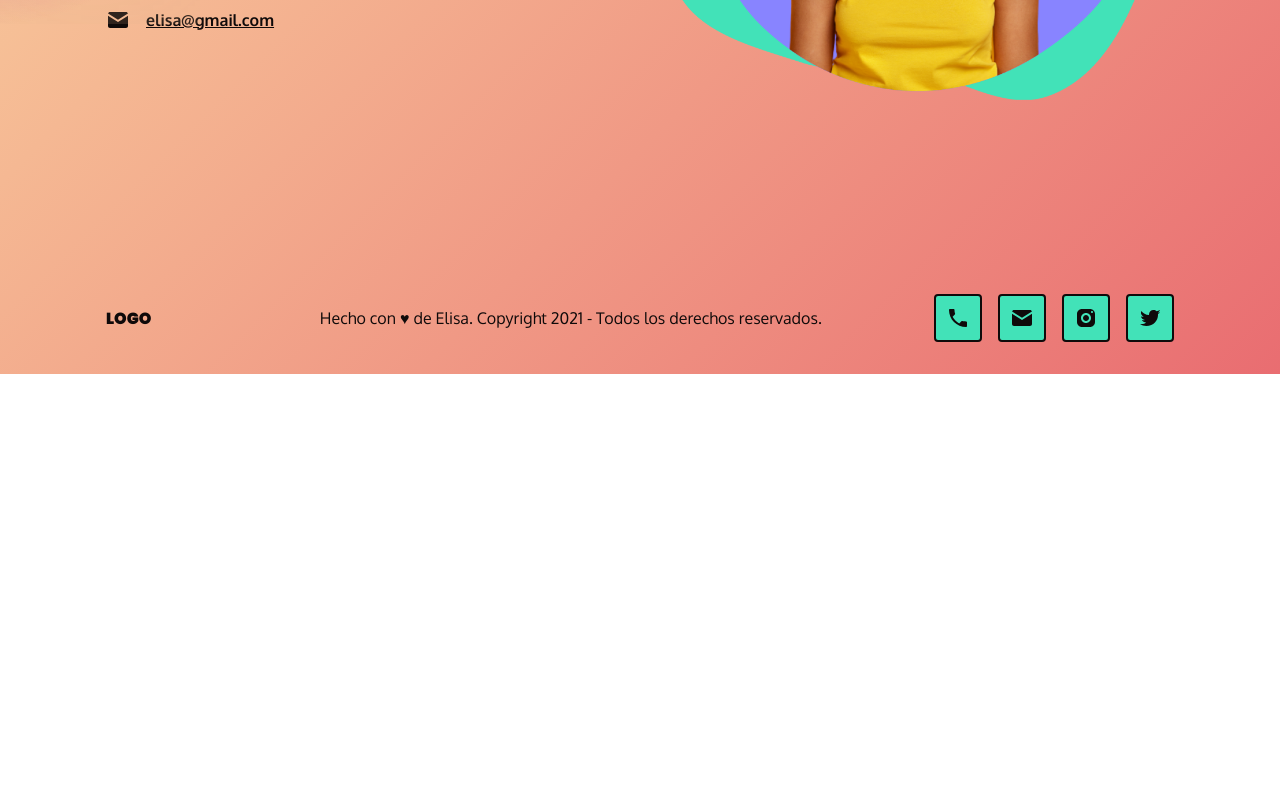
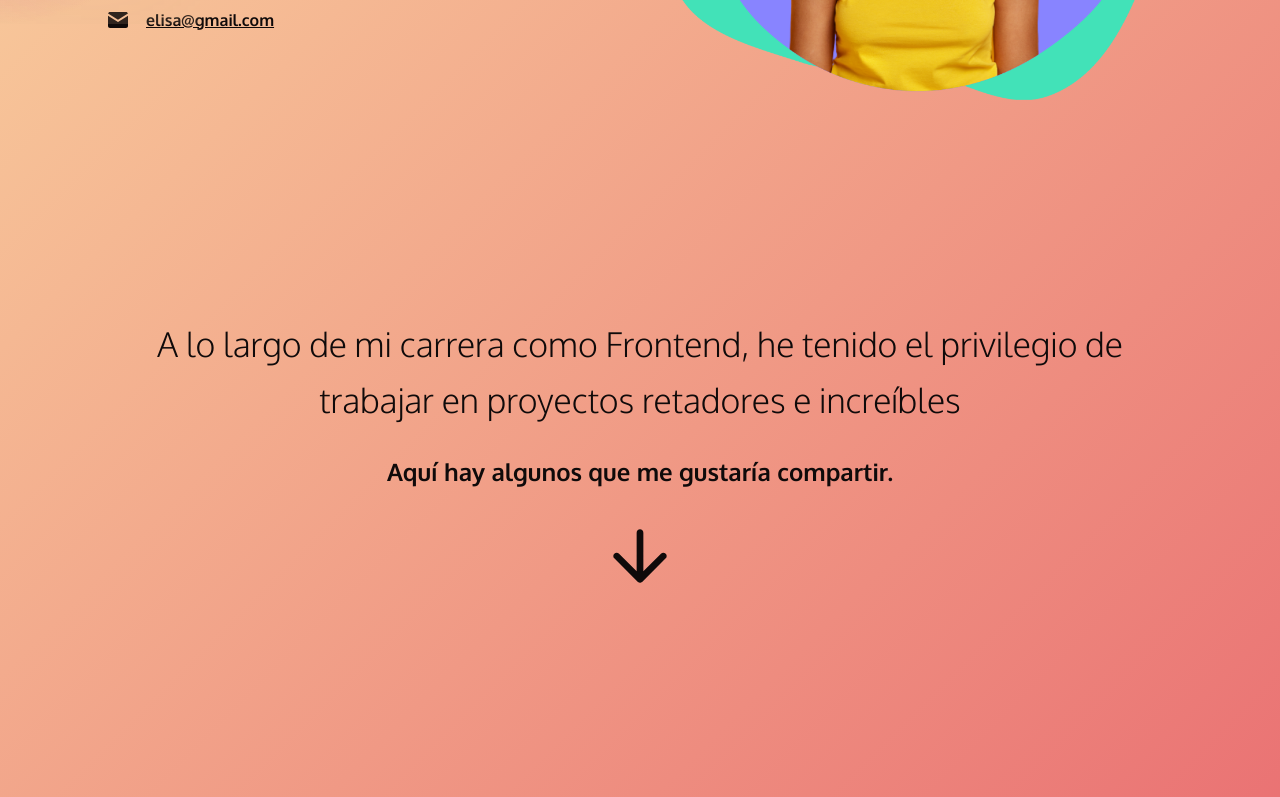
Before and after one commit to carlossantesp/portafolio-elisa, a Next.js app: page / in a window 1280 px wide. Shown: the part 426-1223 px from the top of the page. Before the commit the page ends 800 px from the top, so only its background shows below. Built offline with nearby package versions, Linux system fonts and the light colour scheme.

Commit message:
Agregando el Info

```diff
--- /dev/null
+++ b/components/Information/Information.module.css
@@ -0,0 +1,45 @@
+.info {
+  display: flex;
+  justify-content: center;
+  align-items: center;
+  flex-direction: column;
+  margin: 2.5rem 0;
+}
+.infoDescripcion,
+.infoProjectos {
+  margin: 0;
+  text-align: center;
+  font-size: 1.5rem;
+  line-height: 2.5rem;
+}
+.infoProjectos,
+.infoLink {
+  margin-top: 1.5rem;
+}
+.infoProjectos {
+  font-weight: var(--fontBold);
+}
+.infoLink svg {
+  width: 5rem;
+  height: 5rem;
+}
+@media screen and (min-width: 768px) {
+  .info {
+    margin: 5rem 0;
+  }
+}
+@media screen and (min-width: 992px) {
+  .info {
+    margin: 6.25rem 0;
+  }
+  .infoDescripcion {
+    font-size: 2.125rem;
+    line-height: 3.5rem;
+    font-weight: var(--fontAccent);
+  }
+}
+@media screen and (min-width: 1200px) {
+  .info {
+    margin: 12.5rem 0;
+  }
+}
--- /dev/null
+++ b/components/Information/index.js
@@ -0,0 +1,22 @@
+import Link from "next/link";
+import styles from "./Information.module.css";
+import ArrowDown from "../../icons/arrow-down";
+
+export default function Information() {
+  return (
+    <section id="hola" className={styles.info}>
+      <p className={styles.infoDescripcion}>
+        A lo largo de mi carrera como Frontend, he tenido el privilegio de
+        trabajar en proyectos retadores e increíbles
+      </p>
+      <p className={styles.infoProjectos}>
+        Aquí hay algunos que me gustaría compartir.
+      </p>
+      <Link href="#proyectos">
+        <a className={styles.infoLink}>
+          <ArrowDown />
+        </a>
+      </Link>
+    </section>
+  );
+}
--- a/icons/arrow-down.js
+++ b/icons/arrow-down.js
@@ -8,7 +8,7 @@ export default function ArrowDown() {
       xmlns="http://www.w3.org/2000/svg"
     >
       <path
-        d="M11 3V17.0703L6.42969 12.5L4.92969 14L12 21.0703L19.0703 14L17.5703 12.5L13 17.0703V3H11Z"
+        d="M13.0067 4.99981C13.0067 4.44391 12.556 3.99327 12.0002 3.99327C11.4443 3.99327 10.9936 4.44391 10.9936 4.99981V16.5701L5.71169 11.2881C5.31861 10.895 4.68131 10.895 4.28824 11.2881C3.89516 11.6812 3.89516 12.3185 4.28824 12.7116L11.2882 19.7116C11.4209 19.8442 11.5814 19.9321 11.7509 19.9752C11.7892 19.985 11.8283 19.9925 11.8681 19.9978C11.9346 20.0065 12.0018 20.0086 12.0687 20.004C12.2578 19.9913 12.4326 19.9264 12.5788 19.8235C12.6305 19.7871 12.6785 19.746 12.7224 19.7009L19.7117 12.7116C20.1048 12.3185 20.1048 11.6812 19.7117 11.2881C19.3186 10.895 18.6813 10.895 18.2882 11.2881L13.0067 16.5697V4.99981Z"
         fill="current-color"
       />
     </svg>
--- a/pages/index.js
+++ b/pages/index.js
@@ -1,10 +1,12 @@
 import Hero from "../components/Hero";
+import Information from "../components/Information";
 import Layout from "../components/Layout";
 
 export default function Home() {
   return (
     <Layout>
       <Hero />
+      <Information />
     </Layout>
   );
 }
--- a/styles/globals.css
+++ b/styles/globals.css
@@ -1,9 +1,10 @@
-@import url('https://fonts.googleapis.com/css2?family=Oxygen:wght@400;700&family=Poppins:wght@900&display=swap');
+@import url("https://fonts.googleapis.com/css2?family=Oxygen:wght@300;400;700&family=Poppins:wght@900&display=swap");
 
-:root{
-  --fontLogo: 'Poppins', sans-serif;
-  --logoBold:900;
-  --fontPrimary: 'Oxygen', sans-serif;
+:root {
+  --fontLogo: "Poppins", sans-serif;
+  --logoBold: 900;
+  --fontPrimary: "Oxygen", sans-serif;
+  --fontAccent: 300;
   --fontNormal: 400;
   --fontBold: 700;
 
@@ -11,7 +12,7 @@
 
   --color-text: #0f0a0a;
   --color-accent: rgba(15, 10, 10, 0.5);
-  --color-primary: #42E2B8;
+  --color-primary: #42e2b8;
 }
 
 html,
@@ -32,13 +33,13 @@ a {
   box-sizing: border-box;
 }
 
-svg{
+svg {
   fill: currentColor;
 }
 
-.btn{
+.btn {
   background-color: transparent;
-  box-shadow: -4px 4px 14px rgba(0,0,0,.25);
+  box-shadow: -4px 4px 14px rgba(0, 0, 0, 0.25);
   text-transform: uppercase;
   font-weight: var(--fontBold);
   display: inline-block;
@@ -47,6 +48,6 @@ svg{
   border: 2px solid var(--color-text);
   cursor: pointer;
 }
-.btn-primary{
+.btn-primary {
   background-color: var(--color-primary);
 }
```
